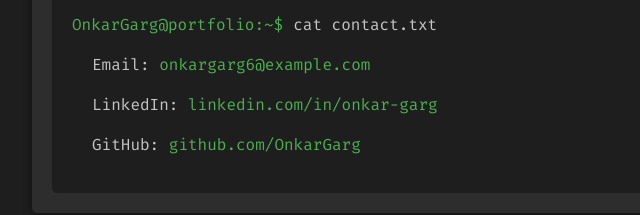
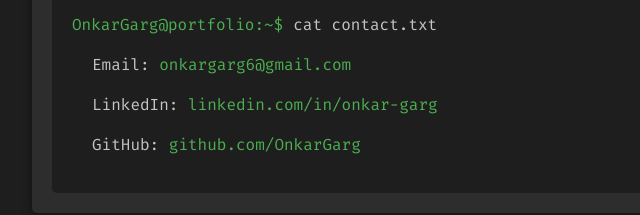
Before and after one commit to OnkarGarg/OnkarGarg.github.io, a plain HTML site: page index.html in a window 1280 px wide. Shown: the part 501-716 px from the top of the page, 188-828 px from the left. Drawn offline with Linux system fonts and the light colour scheme.

Commit message:
minor edit

```diff
--- a/index.html
+++ b/index.html
@@ -191,7 +191,7 @@
                 <span class="input">cat contact.txt</span>
             </div>
             <div class="output">
-                <p>Email: <a href="mailto:onkargarg6@example.com">onkargarg6@example.com</a></p>
+                <p>Email: <a href="mailto:onkargarg6@gmail.com">onkargarg6@gmail.com</a></p>
                 <p>LinkedIn: <a href="https://www.linkedin.com/in/onkar-garg-2398872b0/" target="_blank">linkedin.com/in/onkar-garg</a></p>
                 <p>GitHub: <a href="https://github.com/OnkarGarg" target="_blank">github.com/OnkarGarg</a></p>
             </div>
@@ -290,7 +290,7 @@
                 <span class="input">cat contact.txt</span>
             </div>
             <div class="output">
-                <p>Email: <a href="mailto:onkargarg6@example.com">onkargarg6@example.com</a></p>
+                <p>Email: <a href="mailto:onkargarg6@gmail.com">onkargarg6@gmail.com</a></p>
                 <p>LinkedIn: <a href="https://www.linkedin.com/in/onkar-garg-2398872b0/" target="_blank">linkedin.com/in/onkar-garg</a></p>
                 <p>GitHub: <a href="https://github.com/OnkarGarg" target="_blank">github.com/OnkarGarg</a></p>
             </div>
```
